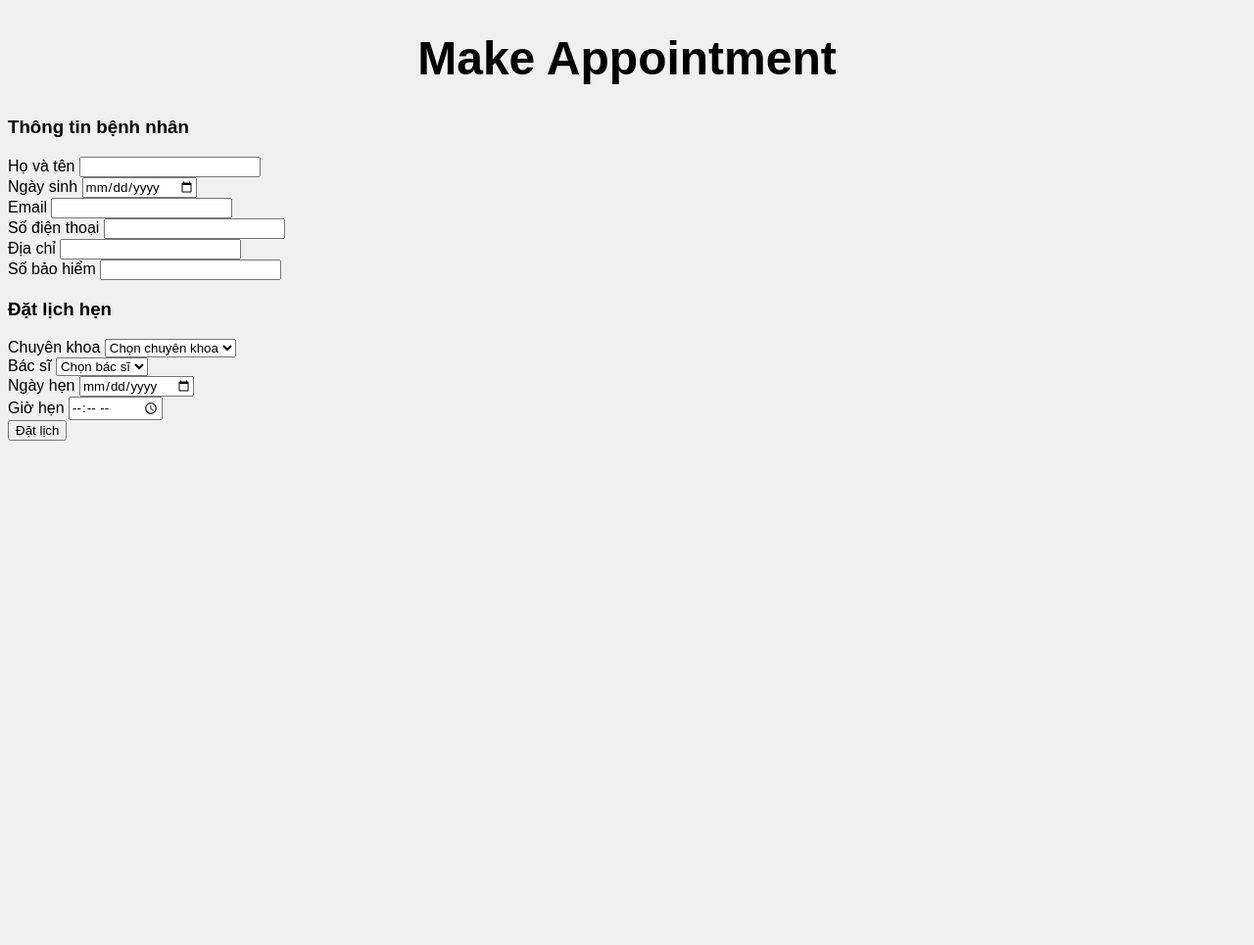
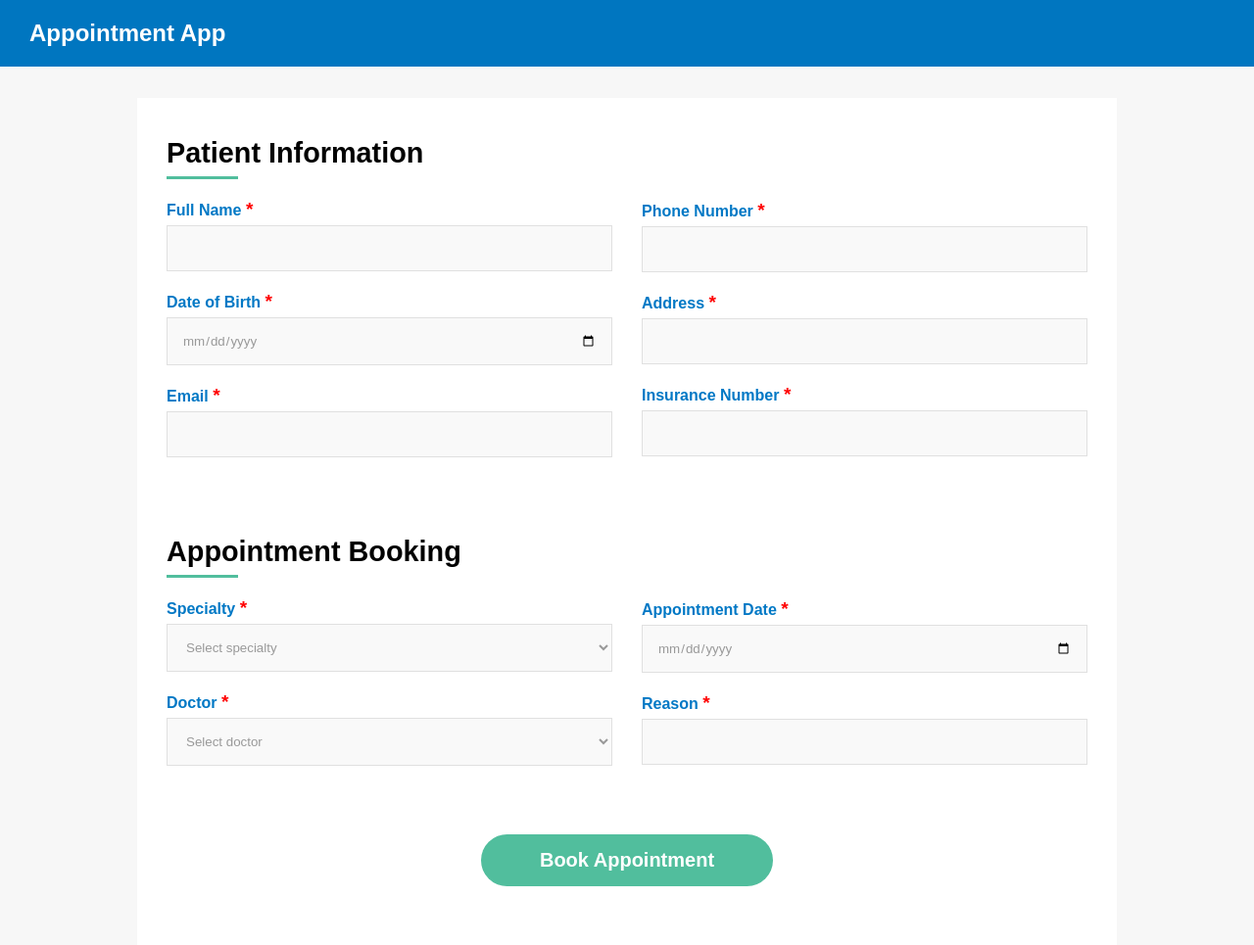
Before and after one commit to longduc205/appointment-schedules, a Flask app: page / in a window 1280 px wide. Shown: the whole page at 98% size. Before the commit the page ends 450 px from the top, so only its background shows below. Run offline with Flask 3, Linux system fonts and the light colour scheme; data that the repository does not hold is empty.

Commit message:
[ADD] Thêm css cho trang

```diff
--- a/appointmentapp/index.py
+++ b/appointmentapp/index.py
@@ -1,13 +1,15 @@
 from flask import render_template, request, redirect, url_for
 from appointmentapp import app
 from appointmentapp import utils
-from appointmentapp.models import Patient
+from appointmentapp.models import *
 from appointmentapp import db
 
 @app.route('/')
 def home():
     patients = utils.load_patients()
-    return render_template('index.html', patients=patients)
+    specialties = utils.load_specialties()
+    doctors = utils.load_doctors()
+    return render_template('index.html', patients=patients, specialties=specialties, doctors=doctors)
 
 @app.route('/make_appointment', methods=['POST'])
 def make_appointment():
@@ -17,6 +19,8 @@ def make_appointment():
     patient_email = request.form['patient_email']
     patient_phone = request.form['patient_phone']
     insurance_number = request.form['insurance_number']
+    doctor_id = int(request.form['doctor'])
+    appointment_date = datetime.strptime(request.form['appointment_date'], '%Y-%m-%d')
 
     new_patient = Patient(
         full_name=full_name,
@@ -24,13 +28,33 @@ def make_appointment():
         address=address,
         patient_email=patient_email,
         patient_phone=patient_phone,
-        insurance_number=insurance_number
+        insurance_number=insurance_number,
     )
     db.session.add(new_patient)
     db.session.commit()
+
+    new_appointment = Appointment(
+        patient_id=new_patient.patient_id,
+        doctor_id=doctor_id,
+        appointment_date=appointment_date,
+        status_appointment='scheduled',
+        reason='',
+        note=''
+    )
+    db.session.add(new_appointment)
+    db.session.commit()
+
     return redirect(url_for('home'))
 
-
+@app.route('/appointments')
+def appointments():
+    # Lấy tất cả lịch hẹn, join với bác sĩ, bệnh nhân, chuyên khoa
+    appointments = db.session.query(Appointment, Patient, Doctor, Specialty) \
+        .join(Patient, Appointment.patient_id == Patient.patient_id) \
+        .join(Doctor, Appointment.doctor_id == Doctor.doctor_id) \
+        .join(Specialty, Doctor.specialty_id == Specialty.specialty_id) \
+        .all()
+    return render_template('appointments.html', appointments=appointments)
 
 if __name__ == '__main__':
     from appointmentapp.admin import *
--- a/appointmentapp/models.py
+++ b/appointmentapp/models.py
@@ -81,6 +81,8 @@ class Patient(BaseModel):
     address = Column(String(220))
     medical_history = Column(Text)
     insurance_number = Column(String(50), nullable=False)
+    user_id = Column(Integer, ForeignKey('User.user_id'))
+    user = relationship('User', back_populates='patients')
 
     appointments = relationship('Appointment', back_populates='patient')
     payments = relationship('Payment', back_populates='patient')
@@ -101,6 +103,8 @@ class User(BaseModel):
     fullname_user = Column(String(100), nullable=False)
     user_phone = Column(String(15), nullable=False)
     user_status = Column(Enum('active', 'inactive', name='user_status'), default='active')
+
+    patients = relationship('Patient', back_populates='user')
 
     def __str__(self):
         return self.user_name
--- a/appointmentapp/static/css/style.css
+++ b/appointmentapp/static/css/style.css
@@ -1,14 +1,131 @@
 * {
     font-family: 'Poppins', sans-serif;
+    padding: 0;
+    margin: 0;
+    box-sizing: border-box;
 }
 
 body {
-    background-color: #f0f0f0;
+    background-color: #f7f7f7;
 }
-h1.text-center {
+.header-container {
+    background-color: #0076c0;
+    padding: 20px 30px;
+    position: fixed;
+    width: 100%;
+    top: 0;
+    z-index: 1000;
+}
+.header-title {
+    color: #fff;
+    font-size: 1.5rem;
+    font-weight: bold;
+    text-decoration: none;
+    display: inline-block;
+}
+
+
+h3.title {
     color: #000;
-    font-size: 3rem;
+    font-size: 1.8rem;
+    font-weight: bold;
+    margin-bottom: 20px;
+    position: relative;
+}
+
+h3.title::after {
+    content: "";
+    width: 73px;
+    background: #51be9d;
+    position: absolute;
+    bottom: -10px;
+    display: block;
+    height: 3px;
+}
+.container {
+    margin-top: 100px !important;
+    width: 100%;
+    max-width: 1000px;
+    margin: 0 auto;
+    padding: 0 15px;
+    box-sizing: border-box;
+    background-color: #fff;
+    padding: 40px 30px;
+}
+
+.patient-info-container {
+    display: flex;
+    flex-direction: row;
+    justify-content: space-between;
+    align-items: center;
+    width: 100%;
+    gap: 30px;
+    margin-top: 30px;
+}
+
+.patient-info {
+    width: 50%;
+}
+.appointment-info-container {
+    display: flex;
+    flex-direction: row;
+    justify-content: space-between;
+    align-items: center;
+    width: 100%;
+    gap: 30px;
+    margin-top: 30px;
+}
+
+.appointment-info {
+    width: 50%;
+}
+
+.form-control {
+    width: 100%;
+    padding: 15px;
+    border: 1px solid #e0e0e0;
+    margin-top: 5px;
+    color: #999;
+    background-color: #f9f9f9;
+}
+
+.col-md-6:nth-child(2) {
+    margin-top: 60px;
+}
+
+.form-group {
+    margin-bottom: 20px;
+}
+
+.form-group label {
     font-weight: 600;
+    margin-bottom: 15px;
+    color: #0078c5;
+}
+
+.required {
+    color: red;
+    font-size: 1.2rem;
+    font-weight: bold;
+}
+
+.btn-primary {
     text-align: center;
-    margin-top: 2rem;
+    background: #51be9d;
+    padding: 15px 60px;
+    border-radius: 40px;
+    font-size: 20px;
+    font-weight: 600;
+    color: #fff;
+    display: inline-block;
+    border: none;
+    cursor: pointer;
+    transition: all 0.3s ease;
+    margin-top: 20px;
+    margin-bottom: 20px;
 }
+
+.btn-container {
+    margin-top: 30px;
+    text-align: center;
+}
--- a/appointmentapp/templates/index.html
+++ b/appointmentapp/templates/index.html
@@ -7,66 +7,87 @@
     <link rel="stylesheet" href="{{ url_for('static', filename='css/style.css') }}">
 </head>
 <body>
-    <h1 class="text-center">Make Appointment</h1>
+    <header>
+            <div class="header-container">
+                <a class="header-title" href="#">Appointment App</a>
+            </div>
+    </header>
     <div class="container">
         <div class="row">
             <!-- Patient Info -->
             <div class="col-md-6">
-                <h3>Thông tin bệnh nhân</h3>
+                <h3 class="title">Patient Information</h3>
                 <form method="POST" action="/make_appointment">
+                    <div class="patient-info-container">
+                    <div class="patient-info">
                     <div class="form-group">
-                        <label for="full_name">Họ và tên</label>
+                        <label for="full_name">Full Name <span class="required">*</span></label>
                         <input type="text" class="form-control" id="full_name" name="full_name" required>
                     </div>
                     <div class="form-group">
-                        <label for="date_of_birth">Ngày sinh</label>
+                        <label for="date_of_birth">Date of Birth <span class="required">*</span></label>
                         <input type="date" class="form-control" id="date_of_birth" name="date_of_birth" required>
                     </div>
                     <div class="form-group">
-                        <label for="patient_email">Email</label>
+                        <label for="patient_email">Email <span class="required">*</span></label>
                         <input type="email" class="form-control" id="patient_email" name="patient_email" required>
                     </div>
+                    </div>
+                    <div class="patient-info">
                     <div class="form-group">
-                        <label for="patient_phone">Số điện thoại</label>
+                        <label for="patient_phone">Phone Number <span class="required">*</span></label>
                         <input type="text" class="form-control" id="patient_phone" name="patient_phone" required>
                     </div>
                     <div class="form-group">
-                        <label for="address">Địa chỉ</label>
+                        <label for="address">Address <span class="required">*</span></label>
                         <input type="text" class="form-control" id="address" name="address">
                     </div>
                     <div class="form-group">
-                        <label for="insurance_number">Số bảo hiểm</label>
+                        <label for="insurance_number">Insurance Number <span class="required">*</span></label>
                         <input type="text" class="form-control" id="insurance_number" name="insurance_number" required>
+                    </div>
+                    </div>
                     </div>
             </div>
             <!-- Appointment Info -->
             <div class="col-md-6">
-                <h3>Đặt lịch hẹn</h3>
+                <h3 class="title">Appointment Booking</h3>
+                <div class="appointment-info-container">
+                    <div class="appointment-info">
                     <div class="form-group">
-                        <label for="specialty">Chuyên khoa</label>
-                        <select class="form-control" id="specialty" name="specialty">
-                            <option value="">Chọn chuyên khoa</option>
-                            <!-- Thêm các option chuyên khoa ở đây -->
+                        <label for="specialty">Specialty <span class="required">*</span></label>
+                        <select class="form-control" name="specialty" required>
+                            <option value="">Select specialty</option>
+                            {% for specialty in specialties %}
+                                <option value="{{ specialty.specialty_id }}">{{ specialty.specialty_name }}</option>
+                            {% endfor %}
                         </select>
                     </div>
                     <div class="form-group">
-                        <label for="doctor">Bác sĩ</label>
-                        <select class="form-control" id="doctor" name="doctor">
-                            <option value="">Chọn bác sĩ</option>
-                            <!-- Thêm các option bác sĩ ở đây -->
+                        <label for="doctor">Doctor <span class="required">*</span></label>
+                        <select class="form-control" name="doctor" required>
+                            <option value="">Select doctor</option>
+                            {% for doctor in doctors %}
+                                <option value="{{ doctor.doctor_id }}">{{ doctor.full_name }}</option>
+                            {% endfor %}
                         </select>
                     </div>
+                    </div>
+                    <div class="appointment-info">
                     <div class="form-group">
-                        <label for="appointment_date">Ngày hẹn</label>
-                        <input type="date" class="form-control" id="appointment_date" name="appointment_date">
+                        <label for="appointment_date">Appointment Date <span class="required">*</span></label>
+                        <input type="date" class="form-control" id="appointment_date" name="appointment_date" required>
                     </div>
                     <div class="form-group">
-                        <label for="appointment_time">Giờ hẹn</label>
-                        <input type="time" class="form-control" id="appointment_time" name="appointment_time">
+                        <label for="reason">Reason <span class="required">*</span></label>
+                        <input type="text" class="form-control" id="reason" name="reason" required>
                     </div>
-                    <button type="submit" class="btn btn-primary mt-3">Đặt lịch</button>
-                </form>
+                    </div>
             </div>
+            <div class="btn-container">
+                <button type="submit" class="btn btn-primary mt-3">Book Appointment</button>
+            </div>
+        </form>
         </div>
     </div>
 </body>
```
Also changed, not shown: appointmentapp/admin.py (+82 -5 lines), appointmentapp/templates/appointments.html (added, +43 -0 lines).
